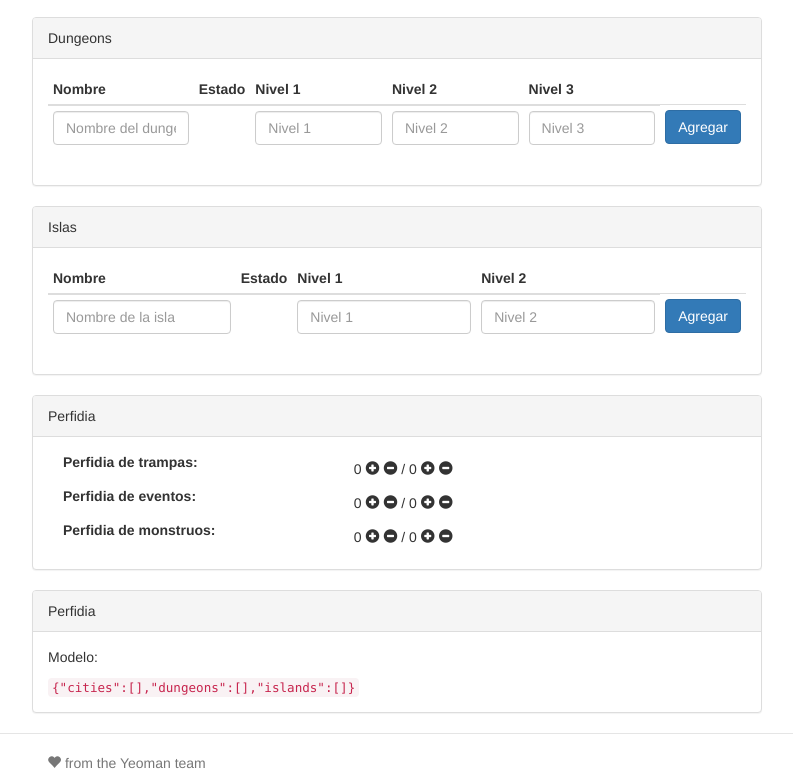
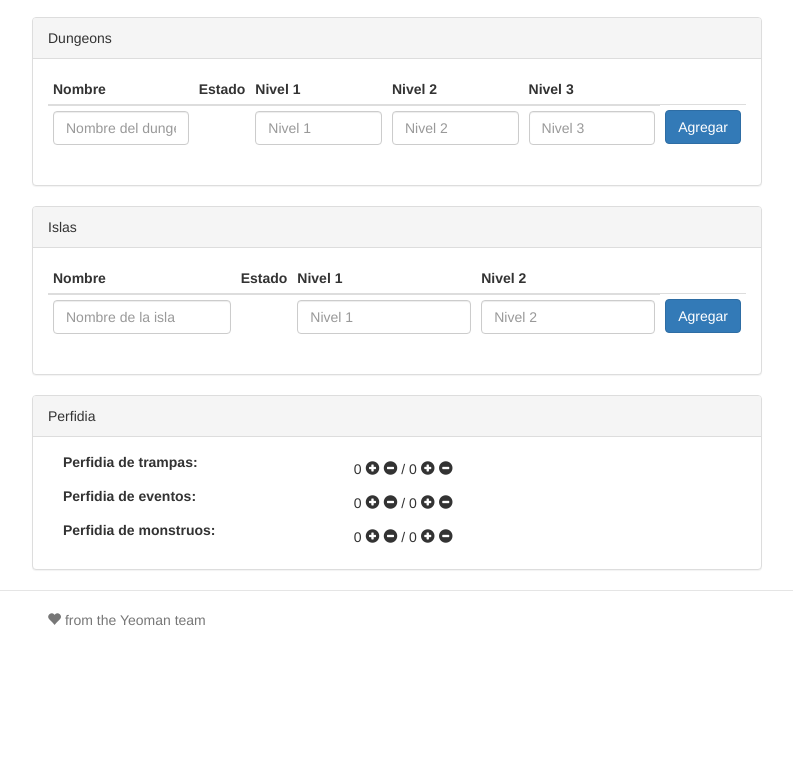
Before and after one commit to SirRagnar/descentCampaignTrackerApp, a website: page app/index.html in a window 1280 px wide. Shown: the part 1812-2595 px from the top of the page, without its empty margins (243-1036 px from the left). After the commit the page ends 2452 px from the top, so only its background shows below. Drawn offline with nearby package versions, Linux system fonts and the light colour scheme; some packages are replaced by stand-ins of ours; files that its build step writes are made by us from their sources.

Commit message:
Removed debug panel from main.html

```diff
--- a/app/views/main.html
+++ b/app/views/main.html
@@ -522,14 +522,5 @@
     </div>
     <!-- Fin Perfidia -------------------------------------------------------------------------------------------------------------------------->
 
-    <div class="panel panel-default">
-      <div class="panel-heading">Perfidia</div>
-      <div class="panel-body">
-        <p>Modelo:</p>
-        <code>
-          {{main.model.locations}}
-        </code>
-      </div>
-    </div>
 </form>
 </div>
```
